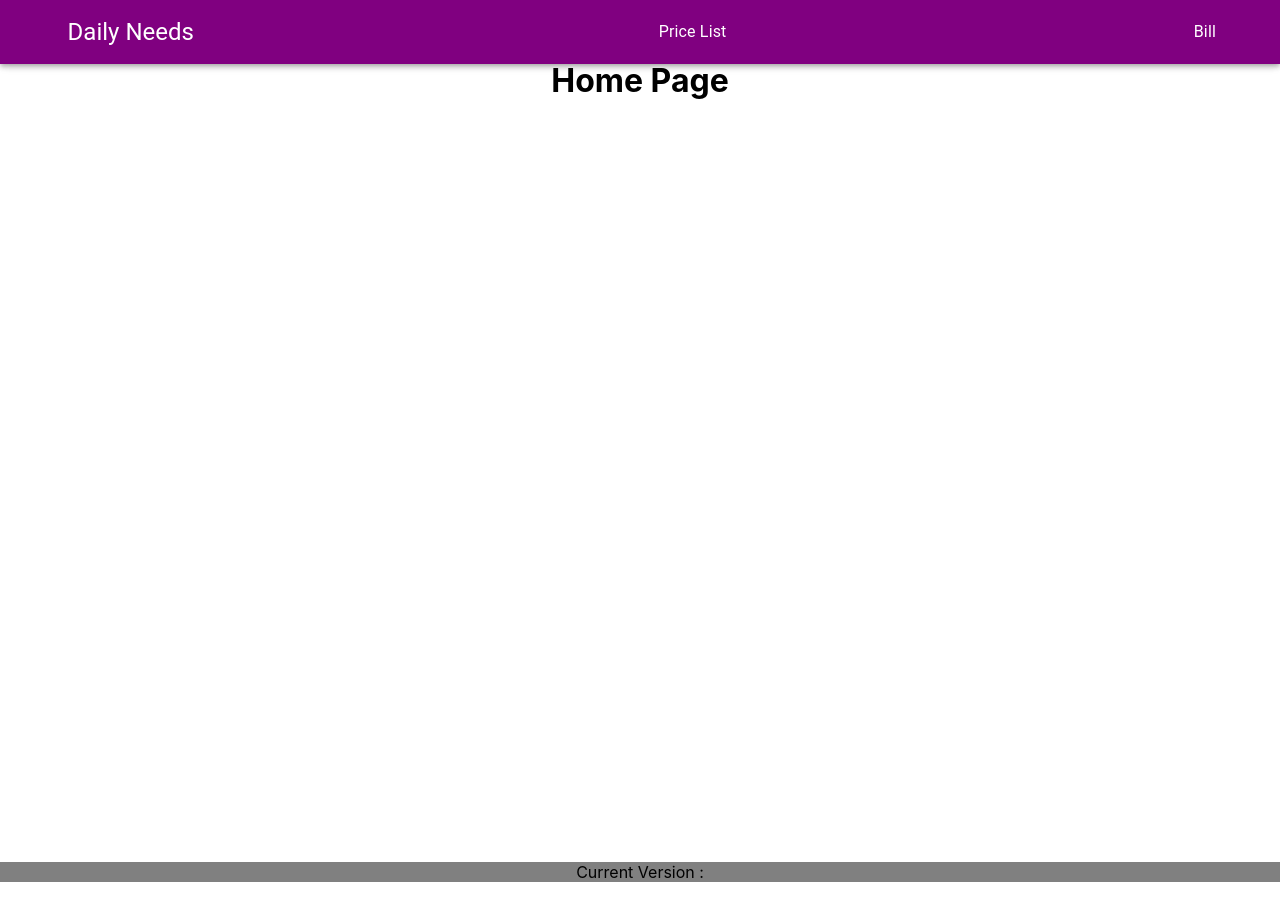
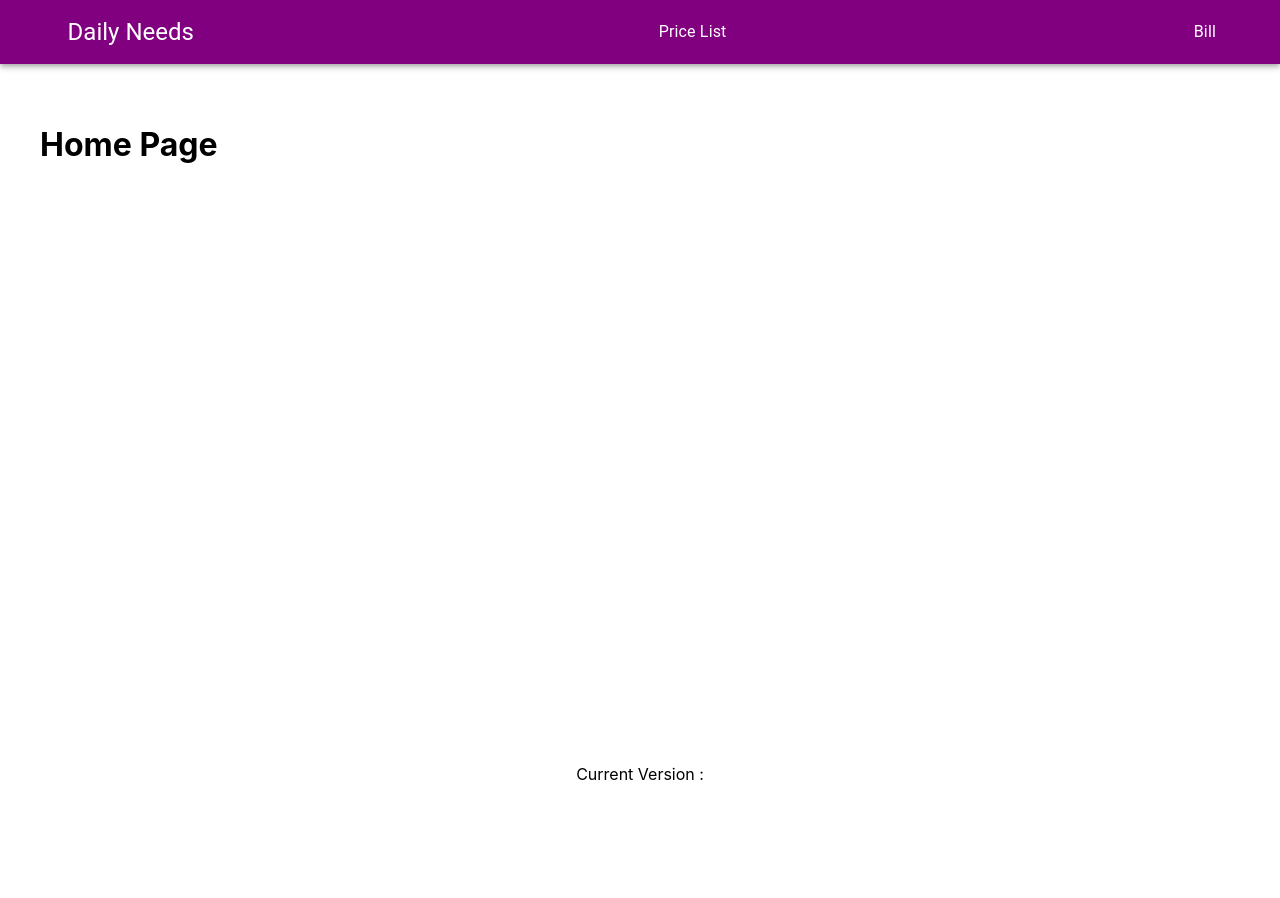
Before and after one commit to Sakthiel/Daily_Needs, a React (Create React App) app: page / in a window 1280 px wide. After the commit the page ends 800 px from the top, so only its background shows below. Built offline with nearby package versions, Linux system fonts and the light colour scheme; no server answers.

Commit message:
Refactor . Removed unused imports

```diff
--- a/src/App.js
+++ b/src/App.js
@@ -5,8 +5,9 @@ import Layout from './layout/Layout';
 
 function App() {
   return (
-    <div className="App">
-     <Layout/>
+    <div >
+          <Layout/>
+
     </div>
   );
 }
--- a/src/footer/Footer.js
+++ b/src/footer/Footer.js
@@ -5,10 +5,6 @@ import footerService from "./service/footerService";
 const Footer  = () =>{
     const classes = styles();
     const[versionDetails , setVersionDetails] = useState('');
-
-    // useEffect(() => {
-    //  axios.get('http://localhost:8080/version').then(res => console.log(res)).catch(err => console.log(err));
-    // }, []);
 
     useEffect(() => {
         async function fetchData() {
--- a/src/footer/styles/footerStyles.js
+++ b/src/footer/styles/footerStyles.js
@@ -2,10 +2,11 @@ import {makeStyles} from "@material-ui/core";
 
 export default makeStyles({
     footer: {
-        marginTop:"700px",
-        position:"bottom",
-        backgroundColor:"grey",
-        alignSelf:"flex-end"
+        position:"absolute",
+        left:"0px",
+        right:"0px",
+        bottom:"0px",
+        textAlign:"center"
     },
 
 });
--- a/src/header/Header.js
+++ b/src/header/Header.js
@@ -1,30 +1,30 @@
-import { AppBar , Toolbar ,Typography } from "@material-ui/core";
+import { AppBar, Toolbar, Typography } from "@material-ui/core";
 import React from "react";
 import styles from "./styles/headerStyles"
-const Header =() => {
+const Header = () => {
 
     const classes = styles();
-    return(
-     <AppBar className= {classes.appBar}>
+    return (
+        <AppBar position = {"sticky"} className={classes.appBar}>
             <Toolbar className={classes.toolbar}>
                 <div>
-                    <a href = "/" className={classes.headerLink}>
-                 <Typography className = {classes.headerLogo}variant = "h5">
+                    <a href="/" className={classes.headerLink}>
+                        <Typography className={classes.headerLogo} variant="h5">
                             Daily Needs
                         </Typography>
                     </a>
                 </div>
 
                 <div>
-                <a href="/priceList" className = {classes.headerLink}>
+                    <a href="/priceList" className={classes.headerLink}>
                         <Typography >
                             Price List
                         </Typography>
                     </a>
                 </div>
                 <div>
-                <a href = "/bill" className = {classes.headerLink}>
-                <Typography className = {classes.headerLogo}>
+                    <a href="/bill" className={classes.headerLink}>
+                        <Typography className={classes.headerLogo}>
                             Bill
                         </Typography>
                     </a>
```
Also changed, not shown: 2 other files (tests, documents, lock files or other folders). Lines whose indentation alone changed are shown as unchanged.
